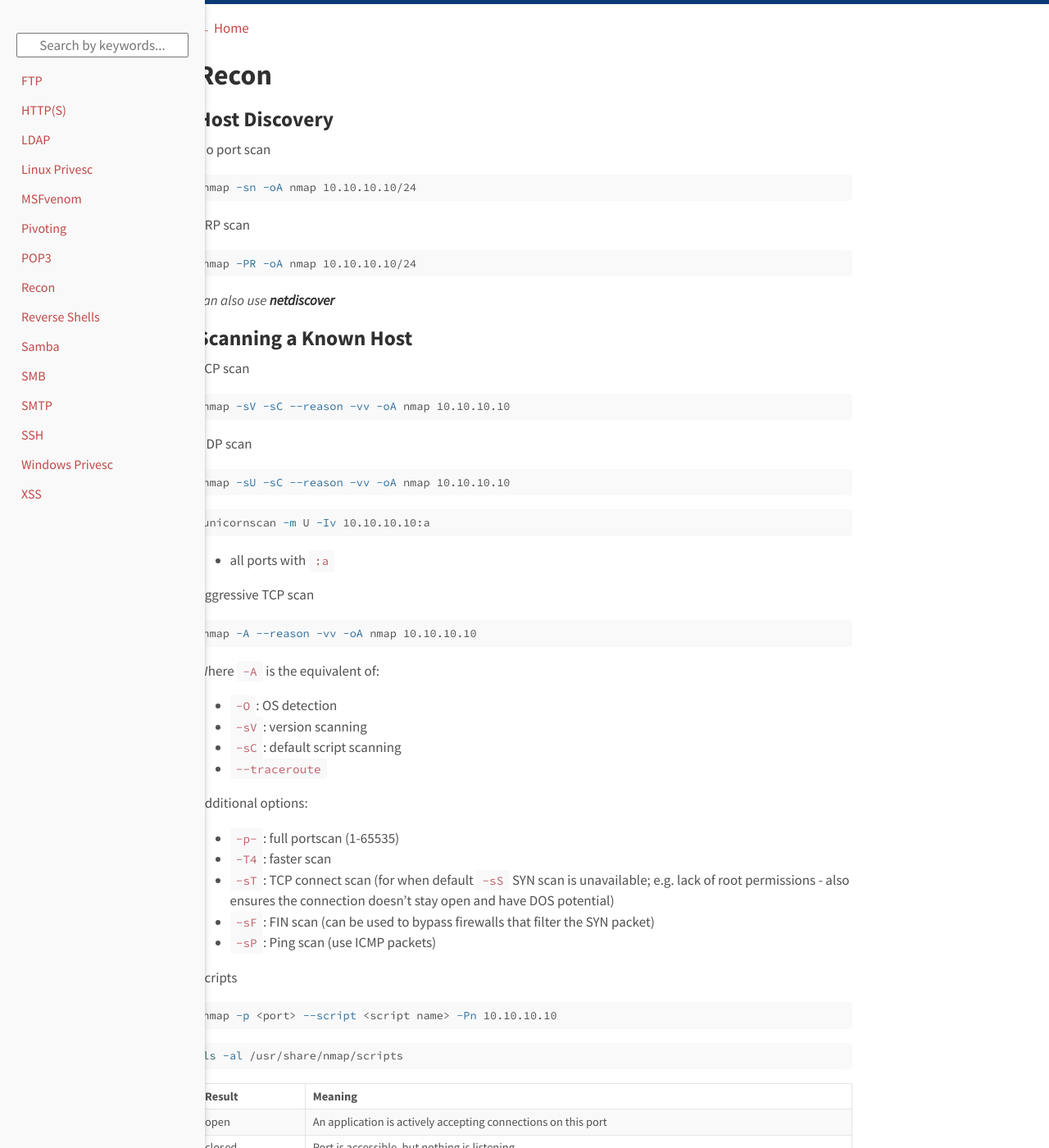
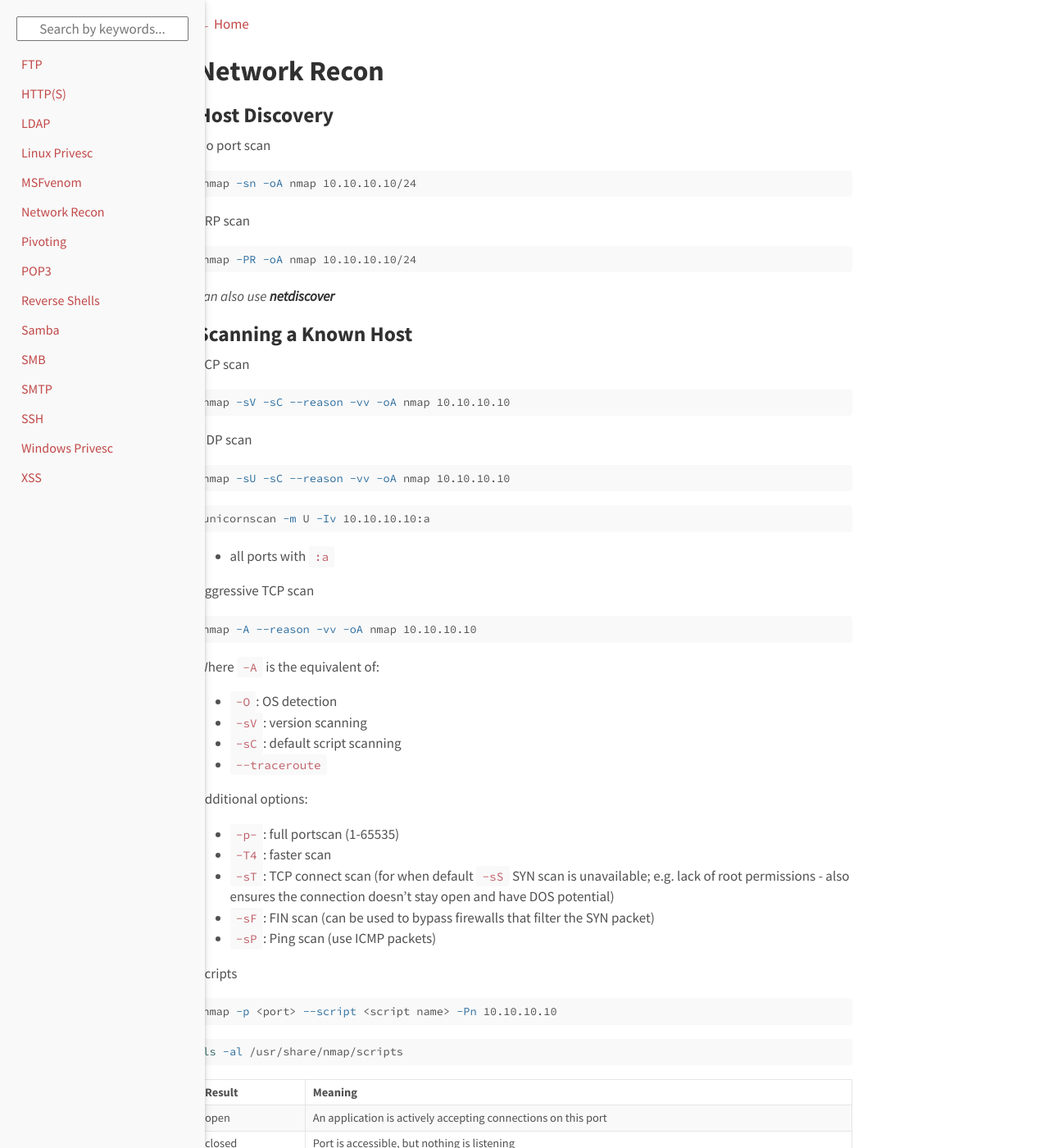
Before and after one commit to agrzeslak/cheatsheet, a Jekyll site: the page built from _topics/network-recon.md, in a window 1280 px wide and 1400 px high. Shown: the whole window at 82% size. Built offline with Jekyll 4.4.1, drawn with Linux system fonts in a browser that asks for light colours.

Commit message:
Renamed to network recon for clarity and updated css

```diff
--- a/_layouts/home.html
+++ b/_layouts/home.html
@@ -9,5 +9,8 @@
         {{ content }}
       </main>
     </div>
+    <footer>
+      github link
+    </footer>
   </body>
 </html>
--- a/_sass/base/_global.scss
+++ b/_sass/base/_global.scss
@@ -20,7 +20,6 @@ html {
 body {
   color: $body-text-color;
   background-color: $body-background-color;
-  border-top: $body-top-border-width solid $body-top-border-color;
 }
 
 a {
@@ -39,8 +38,7 @@ a {
 
 footer {
     text-align: center;
-    text-transform: lowercase;
-    margin-bottom: 2rem;
+    margin-bottom: 1rem;
 }
 
 img {
--- a/_sass/base/_layout.scss
+++ b/_sass/base/_layout.scss
@@ -24,7 +24,7 @@
 
 .search-bar-sidebar {
   height: 30px;
-  margin: 20px 0 10px 0;
+  margin-bottom: 10px;
   text-align: center;
   width: 100%;
 }
@@ -56,5 +56,5 @@
 }
 
 .topic-title {
-  font-size: 20px;
+  font-size: 16px;
 }
--- a/_topics/recon.md
+++ b/_topics/network-recon.md
@@ -1,6 +1,6 @@
 ---
 layout: default
-title: Recon
+title: Network Recon
 tags:
     - discovery
     - enumeration
@@ -12,7 +12,7 @@ tags:
     - udp
     - unicornscan
 ---
-# Recon
+# Network Recon
 ## Host Discovery
 No port scan
 
```
